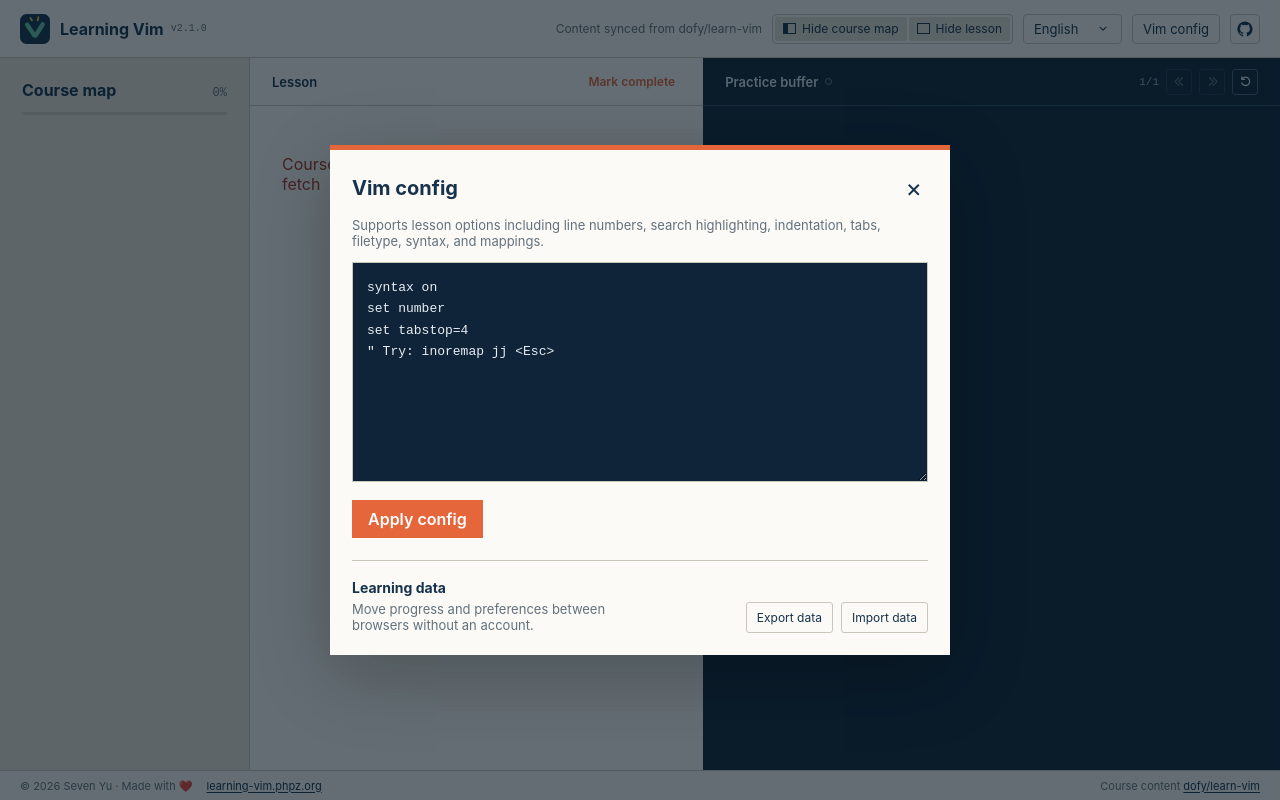
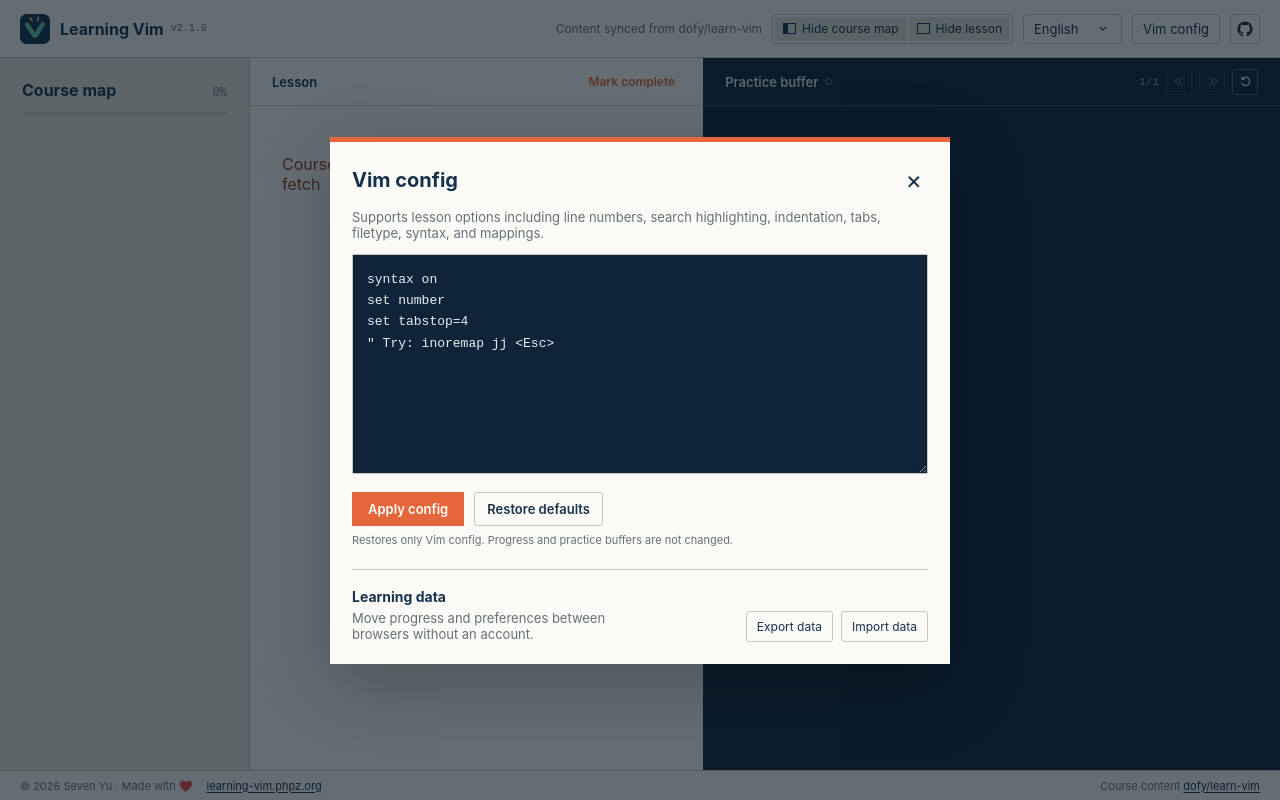
Before and after one commit to dofy/learning-vim, a Vue app: page / in a window 1280 px wide. Both pictures are taken after a click on the button "Vim config". Built offline with nearby package versions, Linux system fonts and the light colour scheme.

Commit message:
Add Vim config reset control

```diff
--- a/src/App.vue
+++ b/src/App.vue
@@ -11,8 +11,9 @@
 const labels = {
   en: {
     course: 'Course map', lesson: 'Lesson', practice: 'Practice buffer', reset: 'Reset buffer',
-    complete: 'Mark complete', completed: 'Completed', config: 'Vim config', apply: 'Apply config',
+    complete: 'Mark complete', completed: 'Completed', config: 'Vim config', apply: 'Apply config', resetConfig: 'Restore defaults',
     configHelp: 'Supports lesson options including line numbers, search highlighting, indentation, tabs, filetype, syntax, and mappings.',
+    resetConfigHelp: 'Restores only Vim config. Progress and practice buffers are not changed.',
     source: 'Content synced from dofy/learn-vim', loading: 'Loading course…', update: 'A new version is ready.',
     reload: 'Reload', readMode: 'Read', editMode: 'Edit', error: 'Course could not be loaded.',
     showNav: 'Show course map', hideNav: 'Hide course map', showLesson: 'Show lesson', hideLesson: 'Hide lesson',
@@ -20,14 +21,15 @@
     original: 'Course copy', modified: 'Saved locally', learningData: 'Learning data',
     dataHelp: 'Move progress and preferences between browsers without an account.',
     exportData: 'Export data', importData: 'Import data', invalidBackup: 'This backup could not be imported.',
-    applyFileConfig: 'Apply this config', configApplied: 'Vim config applied', clipboardCopied: 'Copied to system clipboard',
+    applyFileConfig: 'Apply this config', configApplied: 'Vim config applied', configReset: 'Default Vim config restored', clipboardCopied: 'Copied to system clipboard',
     clipboardBlocked: 'System clipboard permission was denied', closePreview: 'Close file preview',
     readOnlyPreview: 'Read-only file preview', sourceOnlyVimrc: 'This course can only source vimrc.vim or ~/.vimrc.',
   },
   'zh-CN': {
     course: '课程航线', lesson: '课程正文', practice: '练习缓冲区', reset: '重置缓冲区',
-    complete: '标记完成', completed: '已完成', config: 'Vim 配置', apply: '应用配置',
+    complete: '标记完成', completed: '已完成', config: 'Vim 配置', apply: '应用配置', resetConfig: '恢复初始设置',
     configHelp: '支持课程中的行号、搜索高亮、缩进、Tab、filetype、syntax 和 map 系列配置。',
+    resetConfigHelp: '只恢复 Vim 配置，不影响学习进度和练习内容。',
     source: '课程同步自 dofy/learn-vim', loading: '正在装载课程…', update: '新版本已准备好。',
     reload: '重新载入', readMode: '阅读', editMode: '编辑', error: '课程加载失败。',
     showNav: '显示导航', hideNav: '隐藏导航', showLesson: '显示正文', hideLesson: '隐藏正文',
@@ -35,14 +37,15 @@
     original: '课程原稿', modified: '已保存到本机', learningData: '学习数据',
     dataHelp: '无需账号，在不同浏览器之间迁移进度和偏好设置。',
     exportData: '导出数据', importData: '导入数据', invalidBackup: '无法导入这份备份。',
-    applyFileConfig: '应用此配置', configApplied: 'Vim 配置已应用', clipboardCopied: '已复制到系统剪贴板',
+    applyFileConfig: '应用此配置', configApplied: 'Vim 配置已应用', configReset: '已恢复初始 Vim 配置', clipboardCopied: '已复制到系统剪贴板',
     clipboardBlocked: '浏览器未允许写入系统剪贴板', closePreview: '关闭文件预览',
     readOnlyPreview: '文件只读预览', sourceOnlyVimrc: '本课程仅支持 source vimrc.vim 或 ~/.vimrc。',
   },
   ja: {
     course: 'コースマップ', lesson: 'レッスン', practice: '練習バッファ', reset: 'バッファを戻す',
-    complete: '完了にする', completed: '完了', config: 'Vim 設定', apply: '設定を適用',
+    complete: '完了にする', completed: '完了', config: 'Vim 設定', apply: '設定を適用', resetConfig: '初期設定に戻す',
     configHelp: '行番号、検索ハイライト、インデント、Tab、filetype、syntax、map 設定に対応します。',
+    resetConfigHelp: 'Vim 設定だけを初期化します。進捗と練習内容は変更されません。',
     source: 'dofy/learn-vim から同期', loading: 'コースを読み込み中…', update: '新しい版があります。',
     reload: '再読み込み', readMode: '読む', editMode: '編集', error: 'コースを読み込めません。',
     showNav: 'ナビを表示', hideNav: 'ナビを隠す', showLesson: '本文を表示', hideLesson: '本文を隠す',
@@ -50,7 +53,7 @@
     original: '教材の原文', modified: '端末に保存済み', learningData: '学習データ',
     dataHelp: 'アカウントなしで進捗と設定を別のブラウザへ移行できます。',
     exportData: 'データを書き出す', importData: 'データを読み込む', invalidBackup: 'バックアップを読み込めません。',
-    applyFileConfig: 'この設定を適用', configApplied: 'Vim 設定を適用しました', clipboardCopied: 'システムのクリップボードにコピーしました',
+    applyFileConfig: 'この設定を適用', configApplied: 'Vim 設定を適用しました', configReset: 'Vim の初期設定に戻しました', clipboardCopied: 'システムのクリップボードにコピーしました',
     clipboardBlocked: 'システムのクリップボードへの書き込みが許可されていません', closePreview: 'ファイル表示を閉じる',
     readOnlyPreview: 'ファイルの読み取り専用表示', sourceOnlyVimrc: 'このコースでは vimrc.vim または ~/.vimrc のみ source できます。',
   },
@@ -90,7 +93,8 @@
 const loading = ref(true)
 const error = ref('')
 const completed = ref<Record<string, boolean>>({})
-const vimrc = ref('syntax on\nset number\nset tabstop=4\n" Try: inoremap jj <Esc>')
+const initialVimrc = 'syntax on\nset number\nset tabstop=4\n" Try: inoremap jj <Esc>'
+const vimrc = ref(initialVimrc)
 const vimConfigOpen = ref(false)
 const configWarnings = ref<string[]>([])
 const workspaceMode = ref<'read' | 'edit'>('read')
@@ -338,16 +342,22 @@
   localStorage.setItem(`learning-vim:completed:${locale.value}`, JSON.stringify(completed.value))
 }
 
-function applyConfig(showConfirmation = false) {
+function applyConfig(showConfirmation = false, closeOnSuccess = true) {
   const result = parseVimrc(vimrc.value)
   preferences.value = result.preferences
   mappings.value = result.mappings
   configWarnings.value = result.warnings
   localStorage.setItem('learning-vim:vimrc', vimrc.value)
   if (!result.warnings.length) {
-    vimConfigOpen.value = false
+    if (closeOnSuccess) vimConfigOpen.value = false
     if (showConfirmation) showWorkspaceNotice(t.value.configApplied)
   }
+}
+
+function resetVimConfig() {
+  vimrc.value = initialVimrc
+  applyConfig(false, false)
+  showWorkspaceNotice(t.value.configReset)
 }
 
 function reloadApp() {
@@ -707,7 +717,11 @@
         <ul v-if="configWarnings.length" class="config-warnings">
           <li v-for="warning in configWarnings" :key="warning">{{ warning }}</li>
         </ul>
-        <button class="apply-button" type="button" @click="applyConfig(true)">{{ t.apply }}</button>
+        <div class="config-actions">
+          <button class="apply-button" type="button" @click="applyConfig(true)">{{ t.apply }}</button>
+          <button class="reset-config-button" type="button" @click="resetVimConfig">{{ t.resetConfig }}</button>
+        </div>
+        <p class="reset-config-help">{{ t.resetConfigHelp }}</p>
         <div class="data-tools">
           <div>
             <h3>{{ t.learningData }}</h3>
--- a/src/styles.css
+++ b/src/styles.css
@@ -193,7 +193,11 @@
 .config-panel p { color: var(--muted); font-size: 13px; }
 .config-panel textarea { width: 100%; min-height: 220px; resize: vertical; padding: 14px; border: 1px solid var(--line); color: #e7edf2; background: var(--navy-deep); font: 13px/1.65 'IBM Plex Mono', monospace; }
 .config-warnings { max-height: 100px; overflow: auto; color: #a63726; font-size: 12px; }
-.apply-button { margin-top: 14px; padding: 9px 16px; border: 0; color: white; background: var(--orange); font-weight: 600; }
+.config-actions { display: flex; align-items: center; gap: 10px; margin-top: 14px; }
+.apply-button { padding: 9px 16px; border: 0; color: white; background: var(--orange); font-size: 13px; font-weight: 600; }
+.reset-config-button { padding: 8px 12px; border: 1px solid var(--line); border-radius: 3px; color: var(--navy); background: transparent; font-size: 13px; font-weight: 600; }
+.reset-config-button:hover { border-color: var(--navy); }
+.config-panel .reset-config-help { margin: 7px 0 0; font-size: 11px; }
 .data-tools { display: flex; align-items: flex-end; justify-content: space-between; gap: 24px; margin-top: 22px; padding-top: 18px; border-top: 1px solid var(--line); }
 .data-tools h3 { margin: 0; font-size: 14px; }
 .data-tools p { max-width: 38ch; margin: 5px 0 0; }
```
